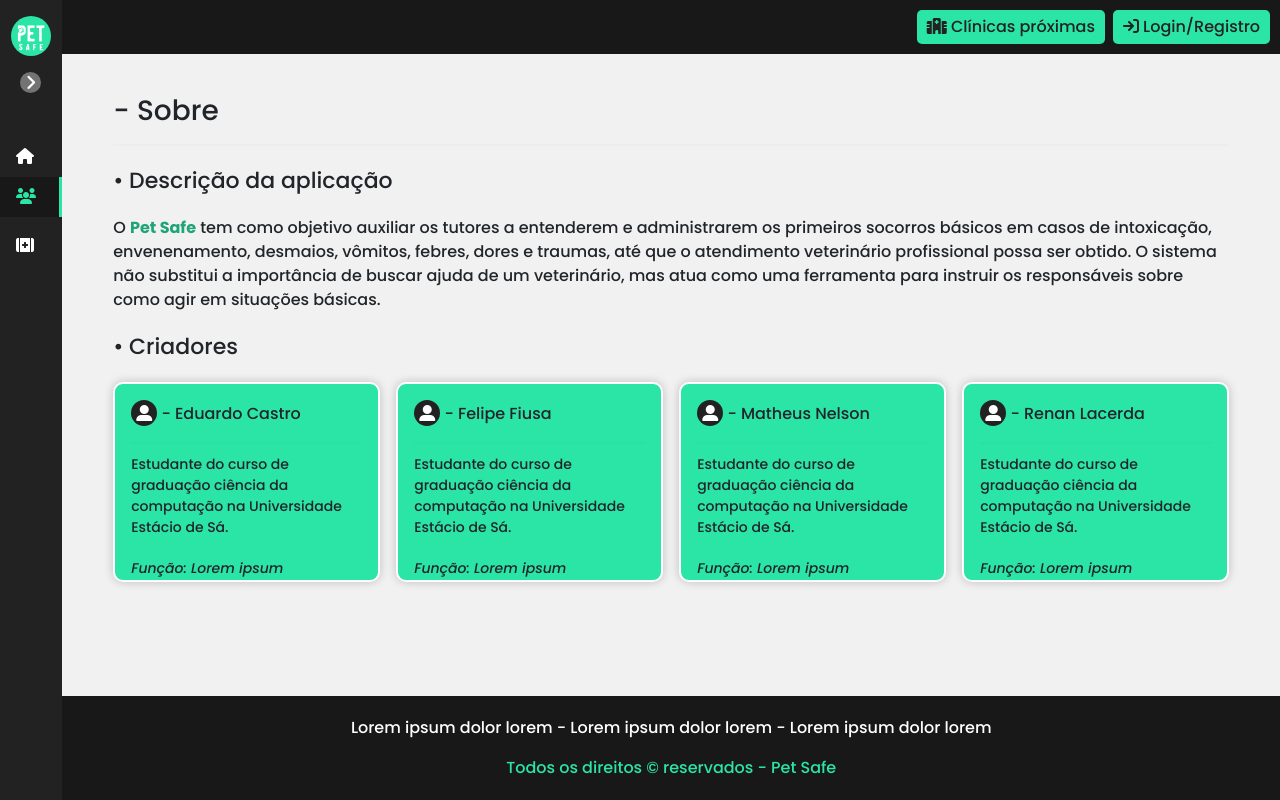
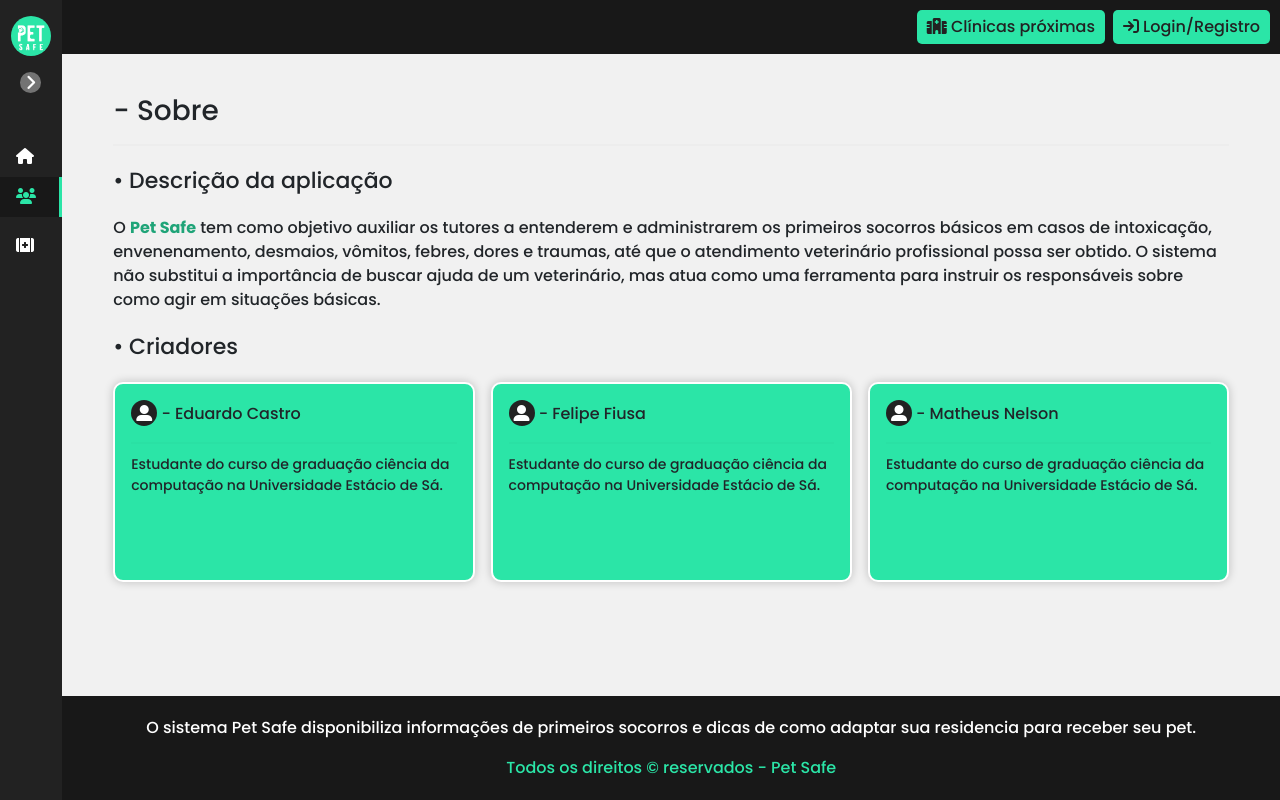
Before and after one commit to eduardoccsDev/projeto-de-tcc-PET-safe, a Vue app in the folder Pet-Safe/: page /sobre in a window 1280 px wide. Built offline with nearby package versions, Linux system fonts and the light colour scheme.

Commit message:
[PET-SAFE] Removed lorem ipsum texts

```diff
--- a/Pet-Safe/src/components/FooterGeneral.vue
+++ b/Pet-Safe/src/components/FooterGeneral.vue
@@ -2,7 +2,10 @@
   <footer>
     <div class="container">
       <section class="content__footer">
-        <p>Lorem ipsum dolor lorem - Lorem ipsum dolor lorem - Lorem ipsum dolor lorem</p>
+        <p>
+          O sistema Pet Safe disponibiliza informações de primeiros socorros e dicas de
+          como adaptar sua residencia para receber seu pet.
+        </p>
       </section>
       <section class="copyright">Todos os direitos © reservados - Pet Safe</section>
     </div>
--- a/Pet-Safe/src/components/LoginRegisterForm.vue
+++ b/Pet-Safe/src/components/LoginRegisterForm.vue
@@ -12,7 +12,7 @@
           <i class="fa-solid fa-right-to-bracket"></i> LOGIN
         </p>
         <p class="forms__headerDescription">
-          Lorem ipsum dolor, lorem ipsum dolor lorem ipsim dolor.
+          Preencha os campos abaixo para efetuar o login.
         </p>
       </div>
       <form @submit.prevent="handleLogin" class="login">
@@ -50,7 +50,7 @@
         />
         <p class="forms__headerTittle"><i class="fa-solid fa-user-plus"></i> REGISTRO</p>
         <p class="forms__headerDescription">
-          Lorem ipsum dolor, lorem ipsum dolor lorem ipsim dolor.
+          Preencha os campos abaixo para efetuar o registro.
         </p>
       </div>
       <form @submit.prevent="handleRegistration" class="register">
--- a/Pet-Safe/src/components/TeamCard.vue
+++ b/Pet-Safe/src/components/TeamCard.vue
@@ -9,7 +9,7 @@
       <p class="member-description">
         {{ memberDescription }}
       </p>
-      <p class="member-function">Função: Lorem ipsum</p>
+      <!-- <p class="member-function">Função: Lorem ipsum</p> -->
     </div>
   </div>
 </template>
--- a/Pet-Safe/src/views/AboutPage.vue
+++ b/Pet-Safe/src/views/AboutPage.vue
@@ -49,12 +49,6 @@
     description:
       "Estudante do curso de graduação ciência da computação na Universidade Estácio de Sá.",
   },
-  {
-    id: 4,
-    name: "Renan Lacerda",
-    description:
-      "Estudante do curso de graduação ciência da computação na Universidade Estácio de Sá.",
-  },
 ];
 </script>
 
--- a/Pet-Safe/src/views/HomePage.vue
+++ b/Pet-Safe/src/views/HomePage.vue
@@ -6,7 +6,7 @@
     <hr />
     <HeroSection
       hero-tittle="Bem vindos ao Pet Safe"
-      hero-description="Lorem ipsum dolor, lorem ipsum dolor"
+      hero-description="Aplicação para tutores e não tutores."
       hero-btn-text="Saiba mais"
       hero-btn-link="/sobre"
     />
```
